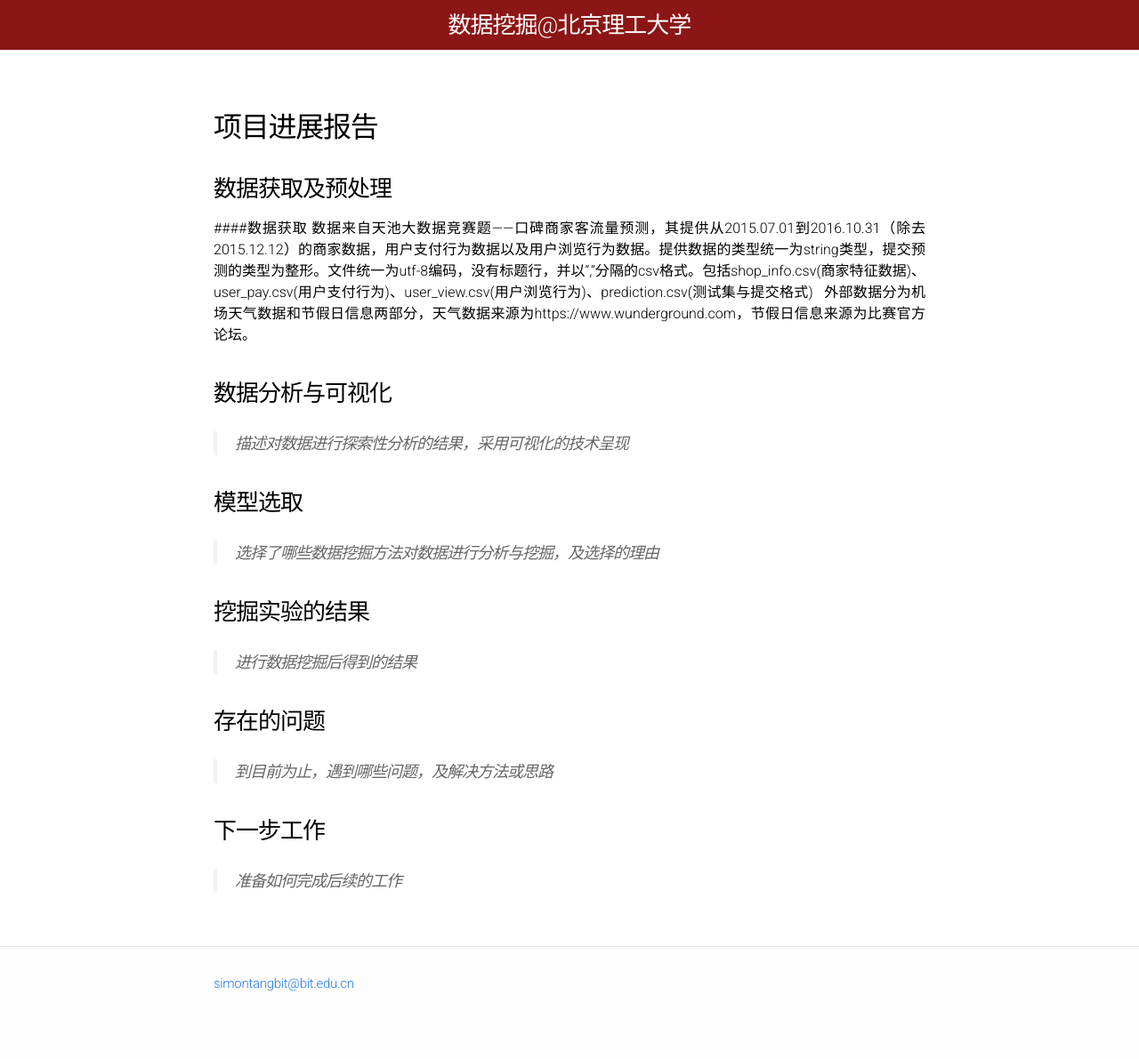
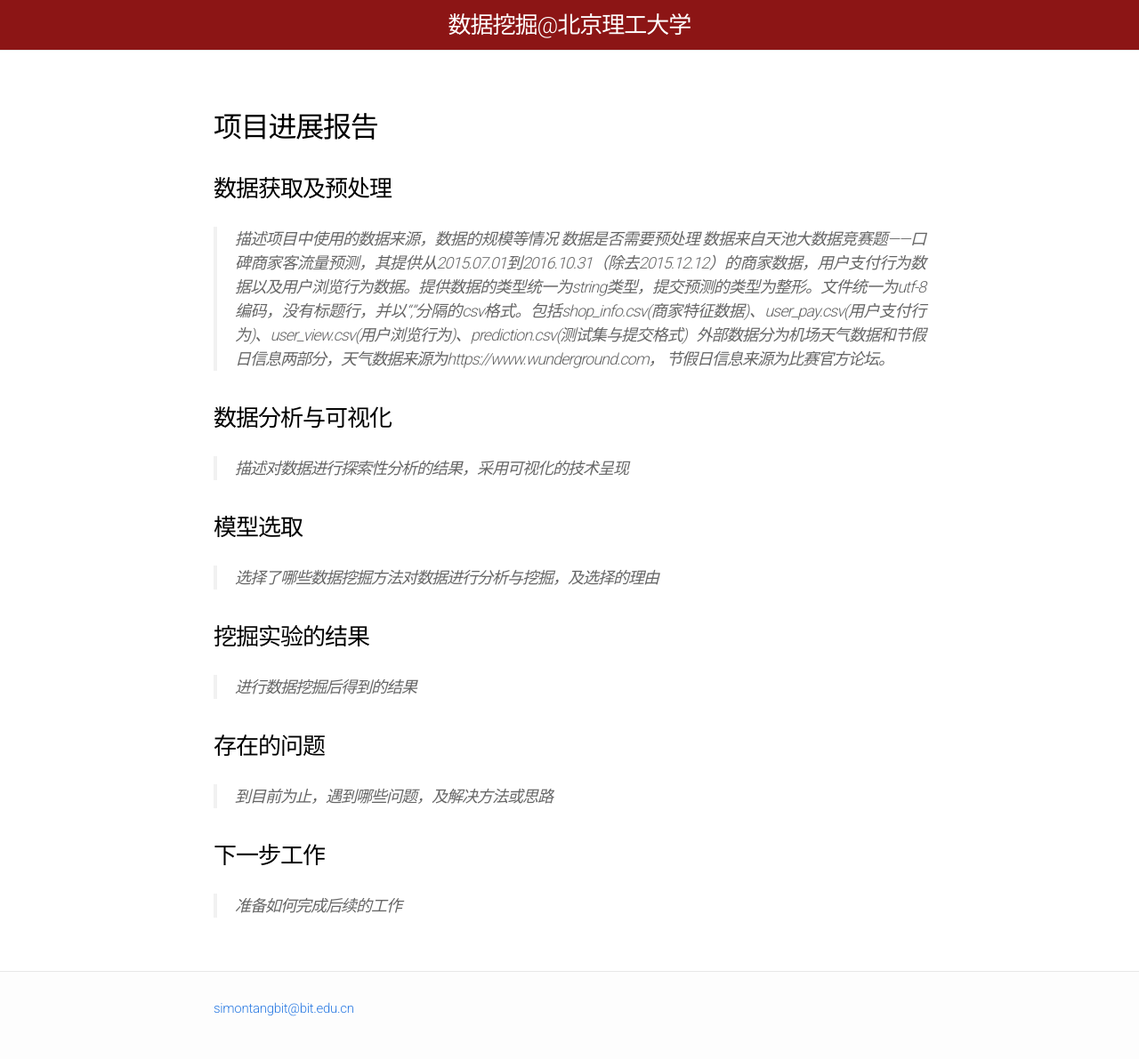
Before and after one commit to BITDM/bitdm.github.io, a Jekyll site: the page built from 2018/projects/P16/midterm.md, in a window 1280 px wide. Shown: the whole page at 89% size. Built offline with Jekyll 4.4.1, drawn with Linux system fonts in a browser that asks for light colours; our own code applies the rules of GitHub Pages for plain Markdown files; before the commit the page ends 1163 px from its top, so only the background shows below that.

Commit message:
Update midterm.md

```diff
--- a/2018/projects/P16/midterm.md
+++ b/2018/projects/P16/midterm.md
@@ -8,9 +8,10 @@ permalink: /2018/projects/p16/midterm/
 
 ### 数据获取及预处理
 
-####数据获取
+> 描述项目中使用的数据来源，数据的规模等情况
+> 数据是否需要预处理
     数据来自天池大数据竞赛题——口碑商家客流量预测，其提供从2015.07.01到2016.10.31（除去2015.12.12）的商家数据，用户支付行为数据以及用户浏览行为数据。提供数据的类型统一为string类型，提交预测的类型为整形。文件统一为utf-8编码，没有标题行，并以“,”分隔的csv格式。包括shop_info.csv(商家特征数据)、user_pay.csv(用户支付行为)、user_view.csv(用户浏览行为)、prediction.csv(测试集与提交格式)
-   外部数据分为机场天气数据和节假日信息两部分，天气数据来源为https://www.wunderground.com，节假日信息来源为比赛官方论坛。
+   外部数据分为机场天气数据和节假日信息两部分，天气数据来源为https://www.wunderground.com， 节假日信息来源为比赛官方论坛。
 
 ### 数据分析与可视化
 
```
